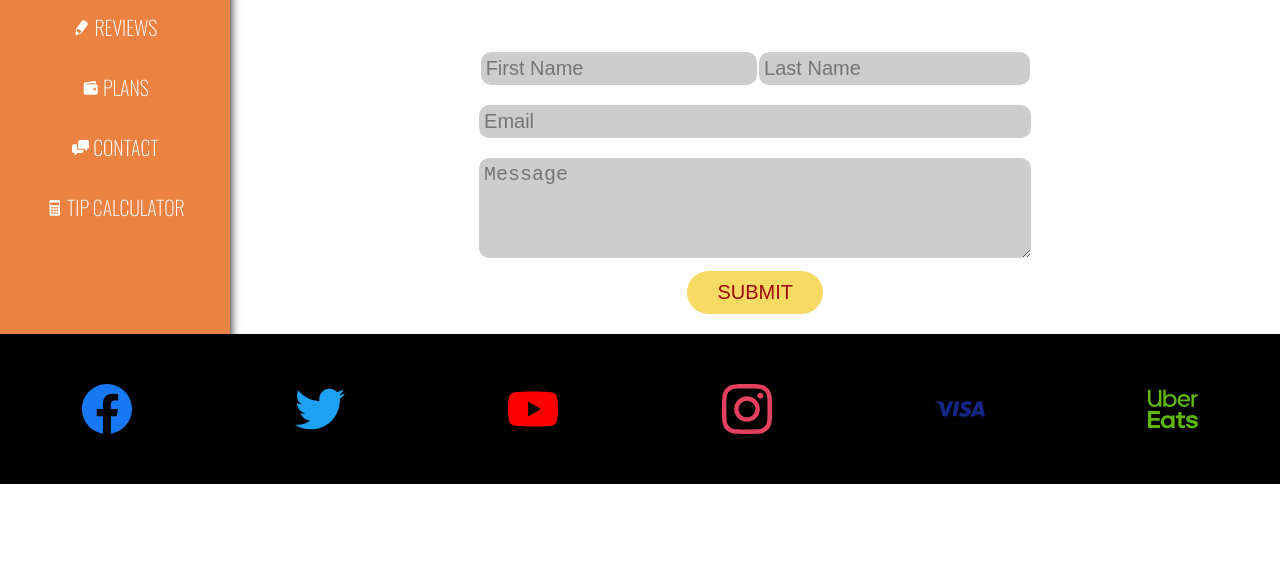
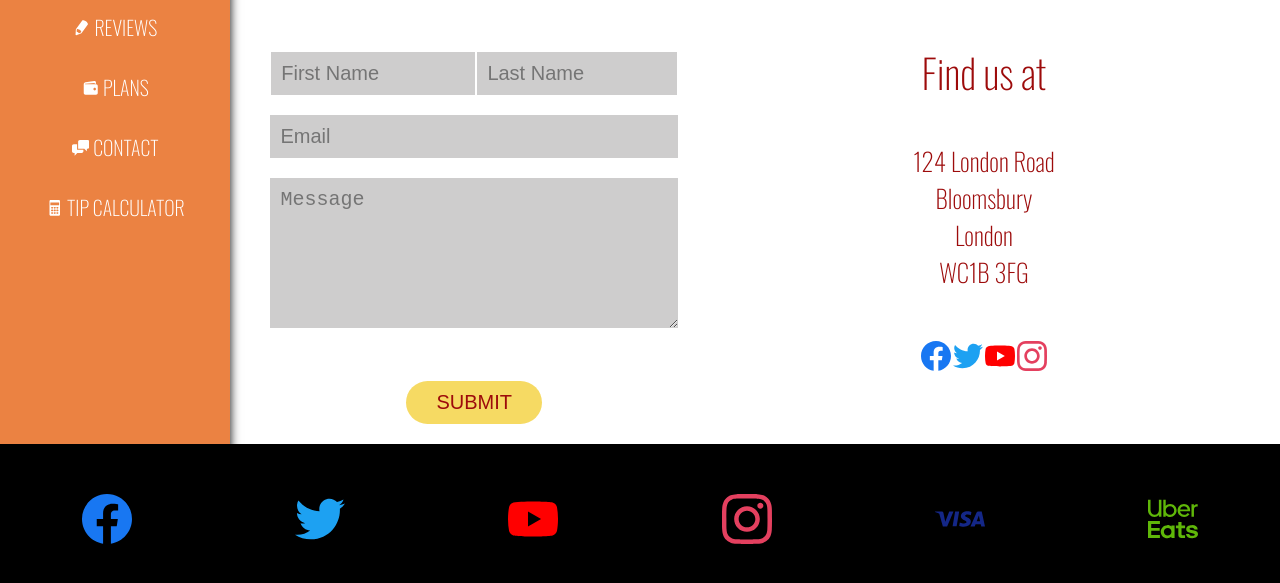
Before and after one commit to Will130785/restoclub, a website: page html/contact.html in a window 1280 px wide. Shown: the part 513-1096 px from the top of the page. Before the commit the page ends 997 px from the top, so only its background shows below. Drawn offline with nearby package versions, Linux system fonts and the light colour scheme.

Commit message:
Contact page amended

```diff
--- a/html/contact.html
+++ b/html/contact.html
@@ -123,7 +123,36 @@
                         <input type="submit" value="submit" class="btn">
                     </form>
 
+                    <div class="contact__social">
+                        <h3 class="contact__social--header">Find us at</h3>
+
+                        <div class="contact__social--logos">
+                        <svg class="social__icon">
+                            <use xlink:href="/img/sprite2.svg#icon-facebook"></use>
+                        </svg>
+
+                        <svg class="social__icon">
+                            <use xlink:href="/img/sprite2.svg#icon-twitter"></use>
+                        </svg>
+                        <svg class="social__icon">
+                            <use xlink:href="/img/sprite2.svg#icon-youtube"></use>
+                        </svg>
+                        <svg class="social__icon">
+                            <use xlink:href="/img/sprite2.svg#icon-instagram"></use>
+                        </svg>
+                        </div>
+
+                        <div class="contact__social--add">
+                            <p>124 London Road</p>
+                            <p>Bloomsbury</p>
+                            <p>London</p>
+                            <p>WC1B 3FG</p>
+                        </div>
+
+                    </div>
+
                 </div>
+
 
             </main>
         </div>
--- a/sass/layout/_contact.scss
+++ b/sass/layout/_contact.scss
@@ -7,7 +7,7 @@
 .contact {
     width: 100%;
     display: flex;
-    justify-content: center;
+    // justify-content: center;
     text-align: center;
 
     &__form {
@@ -15,9 +15,9 @@
 
         &--input {
             margin: 1rem 0;
-            padding: .5rem;
+            padding: 1rem;
             font-size: 2rem;
-            border-radius: 1rem;
+            // border-radius: 1rem;
             border: none;
             background-color: var(--color-grey-light);
 
@@ -41,10 +41,44 @@
 
             &-message {
                 width: 100%;
-                height: 10rem;
+                height: 15rem;
+                margin-bottom: 5rem;
 
             }
         }
 
     }
+
+    &__social {
+            display: grid;
+            grid-template-rows: 10rem;
+            grid-template-columns: repeat(2, 20vw);
+            justify-items: center;
+            margin-left: 5rem;
+            color: var(--color-red-dark);
+
+            &--header {
+                grid-column: 1 / -1;
+                font-size: 4rem;
+                font-weight: 200;
+            }
+
+            &--add {
+                font-size: 2.5rem;
+                font-weight: 200;
+                grid-column: 1 / -1;
+                grid-row: 2 / -1;
+            }
+
+            &--logos {
+                grid-column: 1 / -1;
+            }
+
+
+    }
 }
+
+.social__icon {
+    width: 3rem;
+    height: 3rem;
+}
```
Also changed, not shown: css/style.css.
